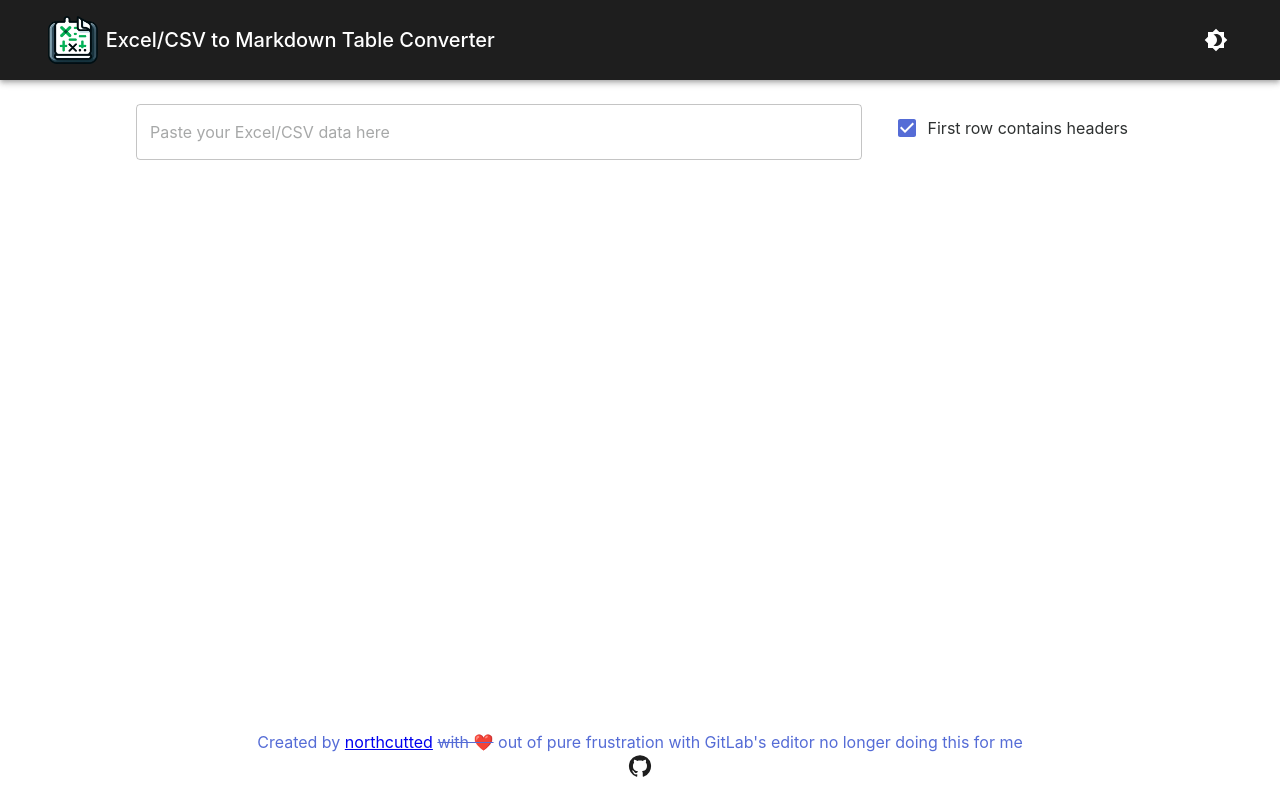
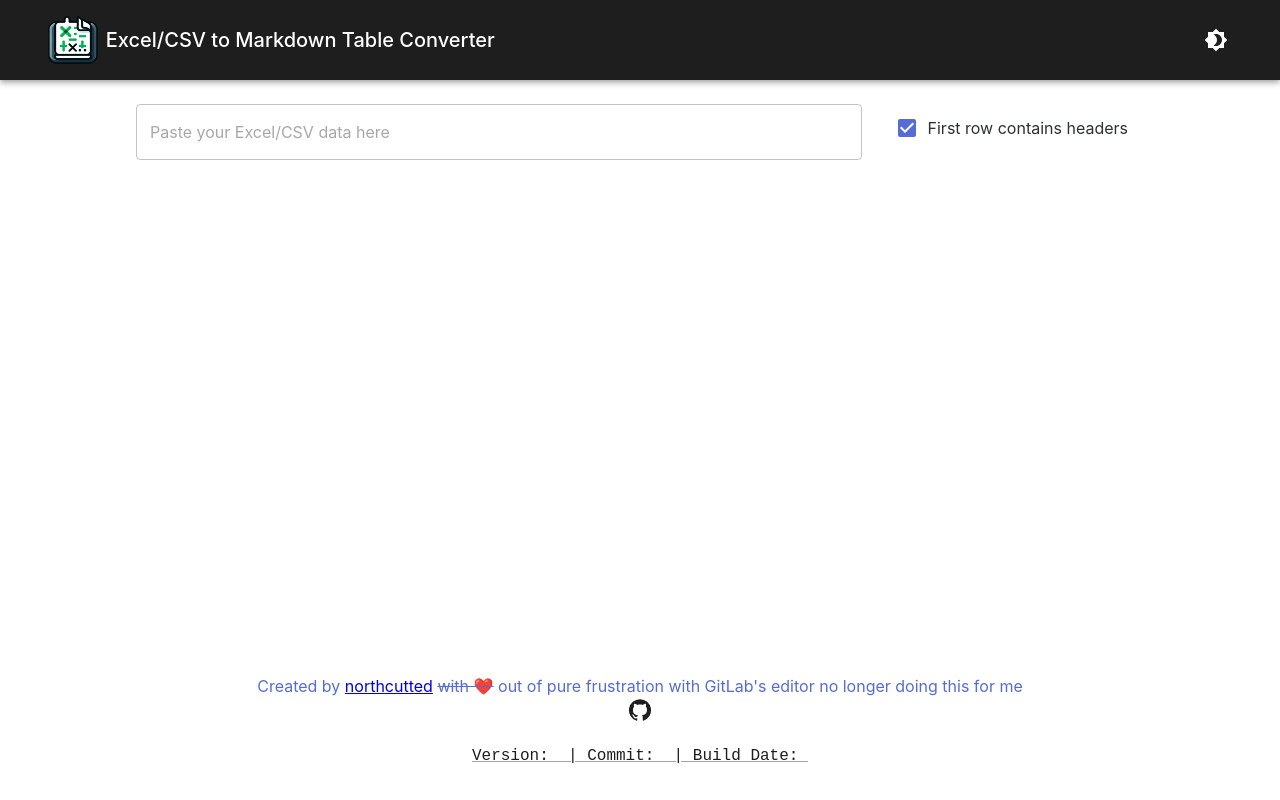
Before and after one commit to northcutted/excel2markdowntable, a React (Create React App) app: page / in a window 1280 px wide. Built offline with nearby package versions, Linux system fonts and the light colour scheme.

Commit message:
ci: test dynamic footer data injection

```diff
--- a/src/Components/Footer.js
+++ b/src/Components/Footer.js
@@ -30,6 +30,7 @@ const Footer = () => {
         target="_blank"
       >
         <GitHubIcon />
+        <pre>Version: {process.env.REACT_APP_VERSION} | Commit: {process.env.REACT_APP_COMMIT} | Build Date: {process.env.REACT_APP_BUILD_DATE}</pre>
       </Link>
     </Box>
   );
```
Also changed, not shown: 1 other file (tests, documents, lock files or other folders).
